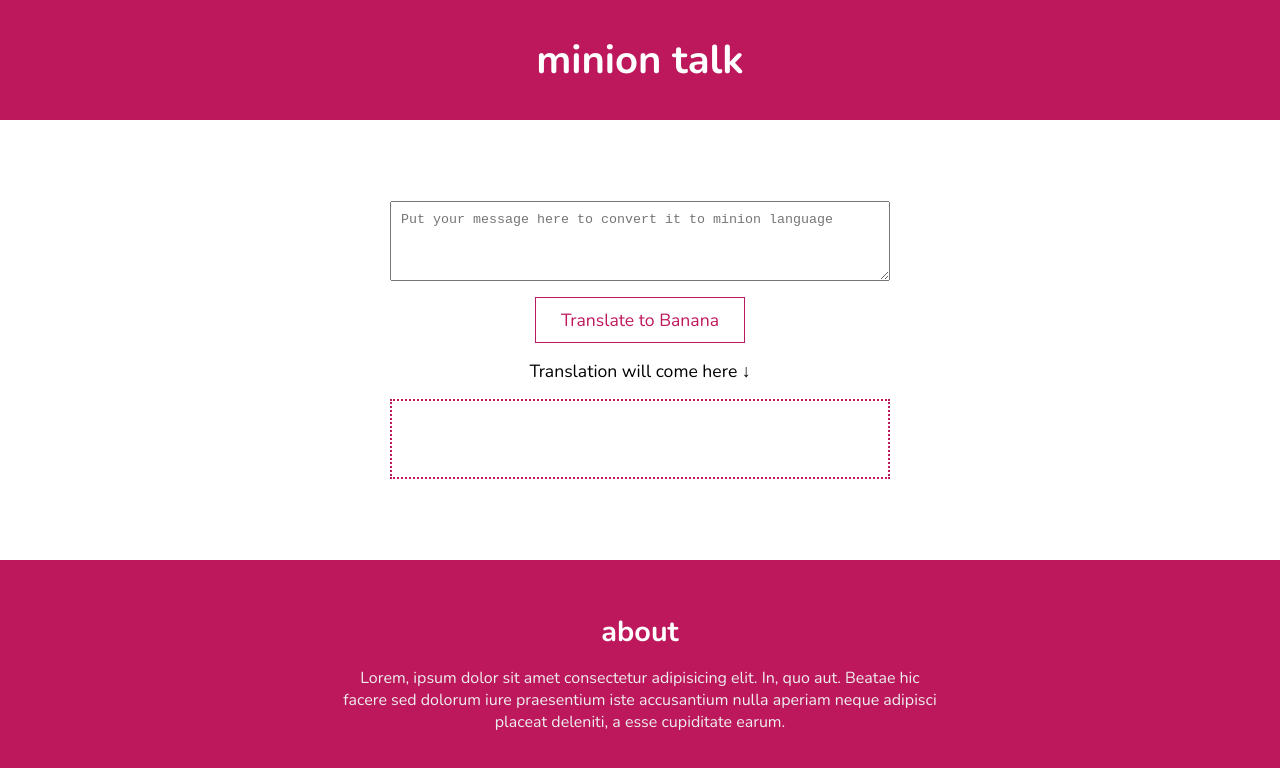
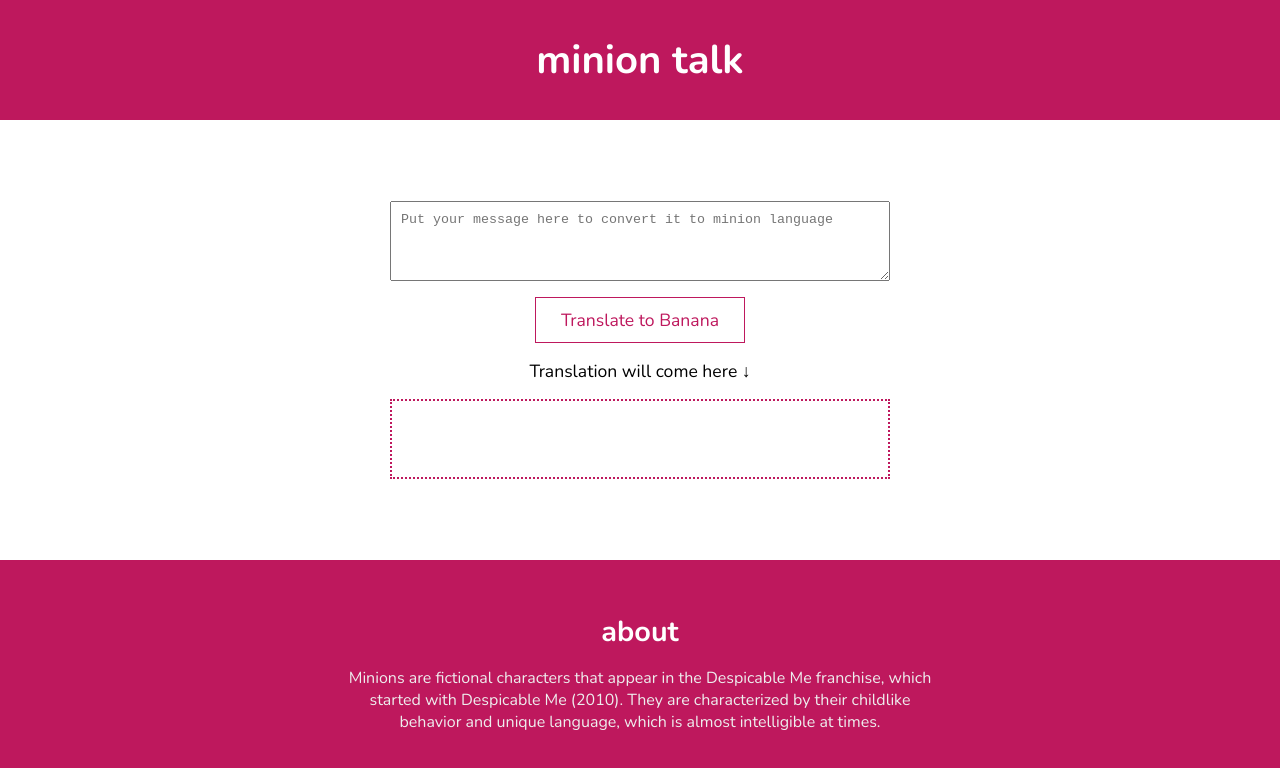
Before and after one commit to wasifbaliyan/neog-camp-markSix, a plain HTML site: page index.html in a window 1280 px wide. Drawn offline with nearby package versions, Linux system fonts and the light colour scheme.

Commit message:
docs: add content to html

```diff
--- a/index.html
+++ b/index.html
@@ -19,7 +19,7 @@
     </main>
     <footer class="footer">
         <div class="footer-heading">about</div>
-        <p class="footer-text">Lorem, ipsum dolor sit amet consectetur adipisicing elit. In, quo aut. Beatae hic facere sed dolorum iure praesentium iste accusantium nulla aperiam neque adipisci placeat deleniti, a esse cupiditate earum.</p>
+        <p class="footer-text">Minions are fictional characters that appear in the Despicable Me franchise, which started with Despicable Me (2010). They are characterized by their childlike behavior and unique language, which is almost intelligible at times.</p>
     </footer>
     <script src="./app.js" type="text/javascript"></script>
 </body>
```
